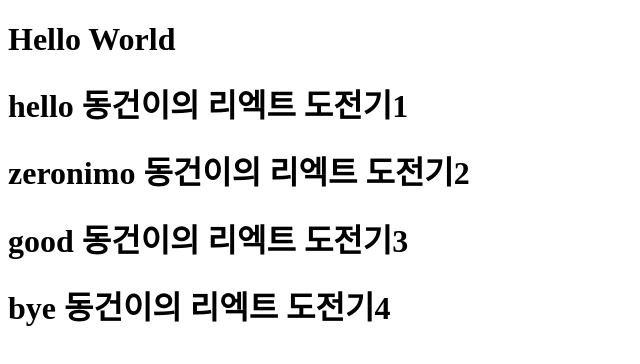
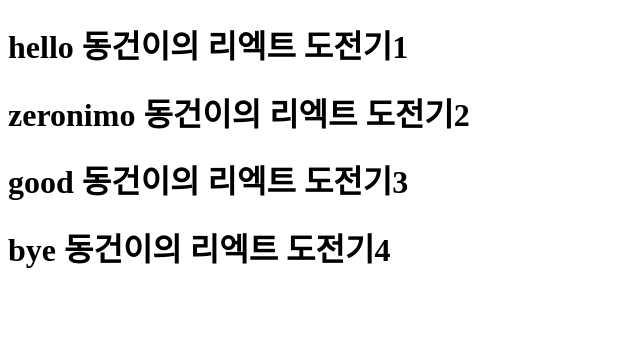
Before and after one commit to DongGeon0908/movie_app, a React (Create React App) app: page / in a window 1280 px wide. Shown: the top 364 px of the page, without its empty margins (0-640 px from the left). Built offline with nearby package versions, Linux system fonts and the light colour scheme.

Commit message:
map을 조금더 구체적으로활용 & key값 오류 해결 방법

```diff
--- a/src/App.js
+++ b/src/App.js
@@ -4,12 +4,17 @@ function Hello({ name,id}){
 return <h1>{ name } 동건이의 리엑트 도전기{id}</h1>;
 }
 
-const say = [{name: "hello", id: "1"},{name:"zeronimo", id: "2"},{name: "good",id:"3"},{name:"bye",id:"4"}]
+const say = [{idw:"a", name: "hello", id: "1"},{idw:"b", name:"zeronimo", id: "2"},{idw:"c",name: "good",id:"3"},{idw:"d",name:"bye",id:"4"}]
+
+function rendersay(word){
+  console.log(word);
+  return <Hello key={word.idw} name={word.name} id={word.id} />
+}
 
 function App() {
   return (
-  <div ><h1>Hello World</h1>
- {say.map(what => <Hello name={what.name} id={what.id}/>)}
+  <div >
+ {say.map(rendersay)}
   </div>);
 }
 export default App;
```
Also changed, not shown: picture/keyError.png (added), 1 other file (tests, documents, lock files or other folders).
